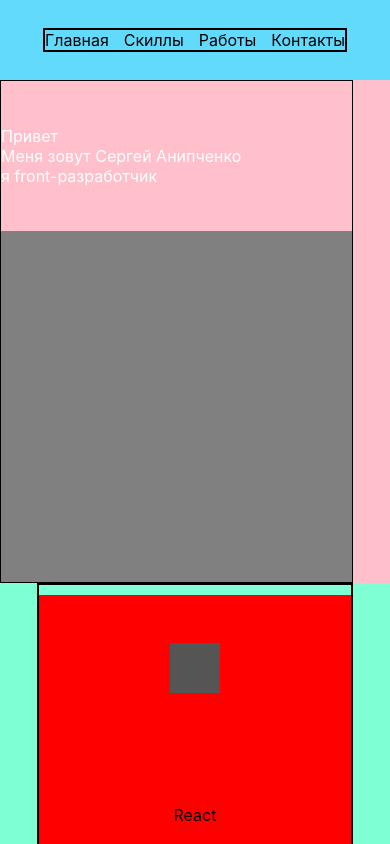
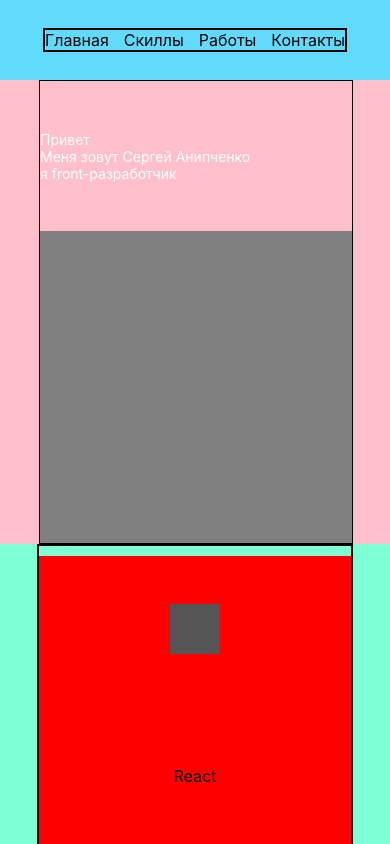
Before and after one commit to sergeianip20/portfolio, a React (Create React App) app: page / in a window 390 px wide. Shown: the top 844 px of the page. Built offline with nearby package versions, Linux system fonts and the light colour scheme.

Commit message:
Name and margin

```diff
--- a/src/main/Main.module.css
+++ b/src/main/Main.module.css
@@ -7,7 +7,7 @@
     align-items: center;
     flex-direction: row;
 }
-@media (max-width: 412px) {
+@media (min-width: 200px) and (max-width: 412px) {
     .main {
         display: block;
 
--- a/src/main/profile/MyImage/MyImage.module.css
+++ b/src/main/profile/MyImage/MyImage.module.css
@@ -3,7 +3,7 @@
     width: 300px;
     background: gray;
 }
-@media (max-width: 414px) {
+@media (min-width: 200px) and (max-width: 414px) {
     .myimage {
         width: 100%;
         height: 100%;
--- a/src/main/profile/Profile.module.css
+++ b/src/main/profile/Profile.module.css
@@ -6,11 +6,12 @@
     justify-content: space-around;
 
 }
-@media (max-width: 414px) {
+
+@media (min-width: 200px) and (max-width: 425px) {
     .profile {
-        width: 90%;
+        width: 80%;
         display: block;
-        justify-content: normal;
+     margin: 0px 0px 0px 10%;
         height: 100%;
     }
 }
--- a/src/main/profile/ProfileInfo/Name/Name.module.css
+++ b/src/main/profile/ProfileInfo/Name/Name.module.css
@@ -5,3 +5,8 @@
     align-items: start;
     justify-content: center;
 }
+@media (max-width: 414px) {
+    .Name {
+        font-size: 14px;
+    }
+}
```
